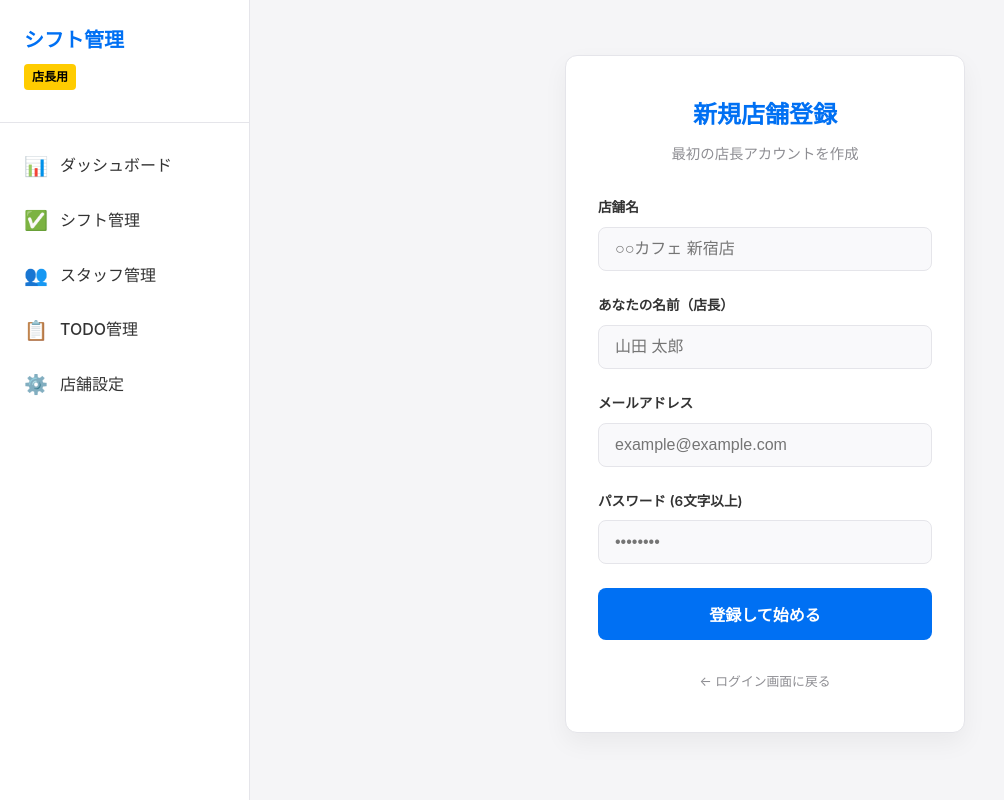
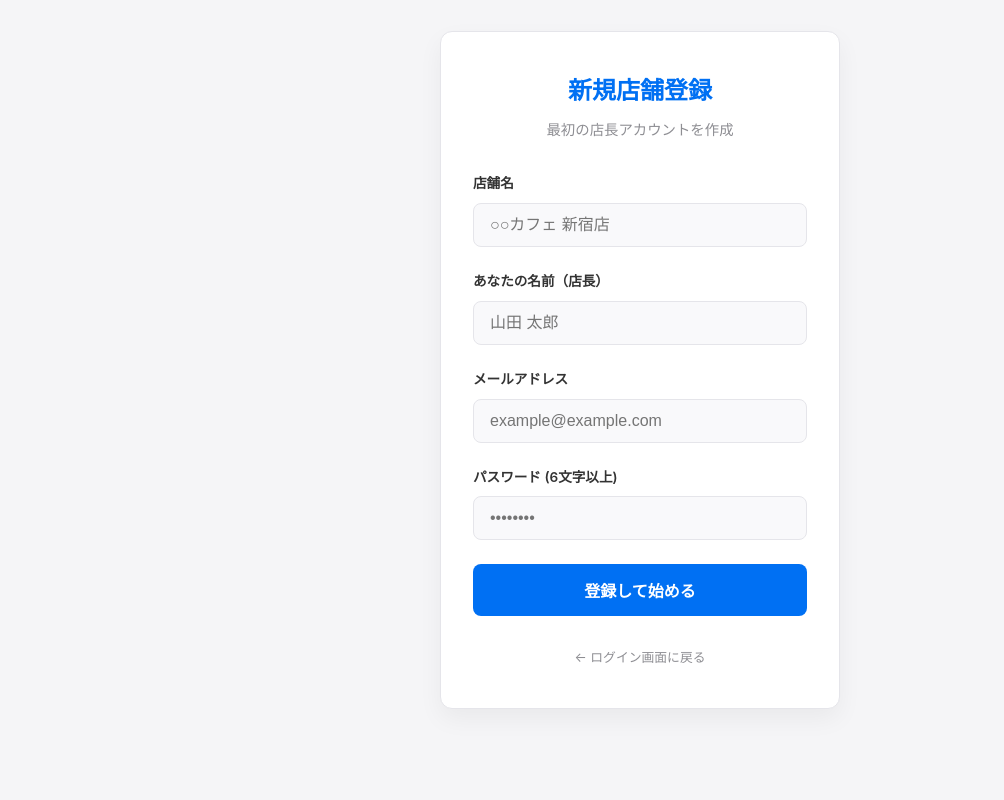
Before and after one commit to 10193308ab-dotcom/shift-management, a Next.js app: page /register in a window 1280 px wide. Shown: the whole page, without its empty margins (0-1004 px from the left). Built offline with nearby package versions, Linux system fonts and the light colour scheme; no server answers.

Commit message:
Hide layout on register page

```diff
--- a/src/components/layout/AppLayout.tsx
+++ b/src/components/layout/AppLayout.tsx
@@ -8,8 +8,8 @@ import { usePathname } from 'next/navigation';
 export default function AppLayout({ children }: { children: React.ReactNode }) {
   const pathname = usePathname();
 
-  // ログイン画面 (ルート) ではナビゲーションを隠す
-  const isLoginPage = pathname === '/';
+  // ログイン画面 (ルート) および登録画面ではナビゲーションを隠す
+  const isLoginPage = pathname === '/' || pathname === '/register';
 
   return (
     <div className="app-layout">
```
